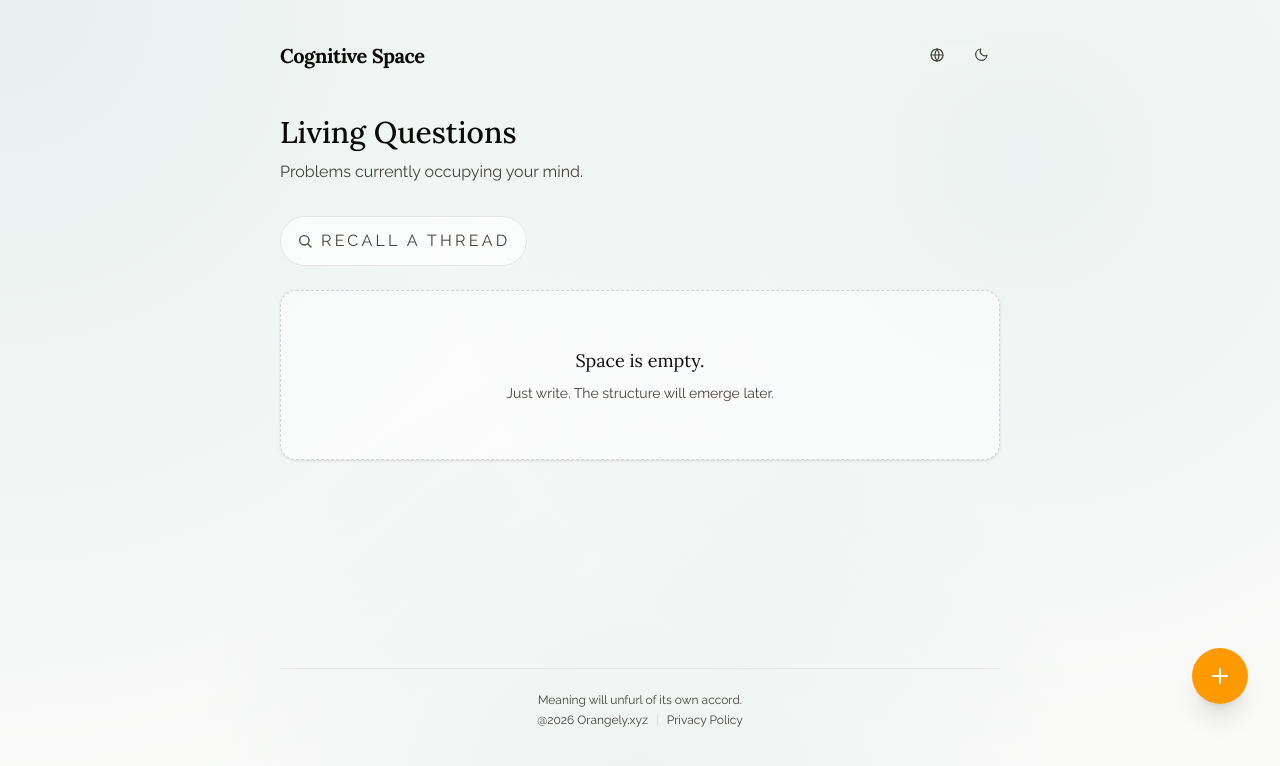
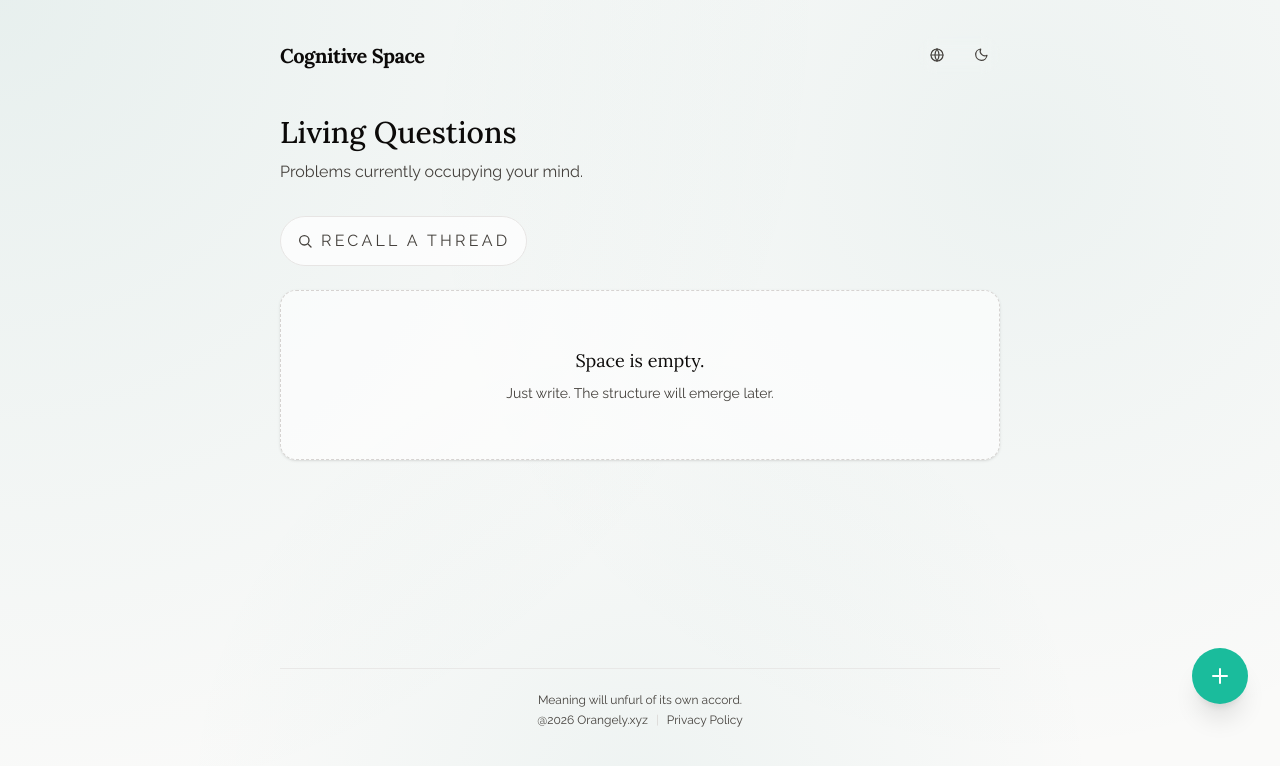
Before and after one commit to mingzhangyang/cognitive-space, a React (Vite) app: page /#/ in a window 1280 px wide. Shown: the top 766 px of the page. Built offline with nearby package versions, Linux system fonts and the light colour scheme.

Commit message:
style: update floating action button color and hover effects for improved visibility

```diff
--- a/views/Home.tsx
+++ b/views/Home.tsx
@@ -232,7 +232,7 @@ const Home: React.FC = () => {
       {fabContainer && createPortal(
         <Link
           to="/write"
-          className="fixed bottom-20 right-4 sm:bottom-24 sm:right-8 bg-amber-500 text-white w-14 h-14 rounded-full flex items-center justify-center shadow-xl hover:scale-105 transition-transform hover:bg-amber-600 focus:outline-none focus:ring-4 focus:ring-amber-200 dark:bg-amber-400 dark:hover:bg-amber-300 dark:focus:ring-amber-500/40 z-50"
+          className="fixed bottom-20 right-4 sm:bottom-24 sm:right-8 bg-[#1abc9c] text-white w-14 h-14 rounded-full flex items-center justify-center shadow-xl hover:scale-105 transition-transform hover:bg-[#16a085] focus:outline-none focus:ring-4 focus:ring-[#9ee7d8] dark:bg-[#1abc9c] dark:hover:bg-[#25d0b2] dark:focus:ring-[#9ee7d8]/50 z-50"
           aria-label="Write"
         >
           <PlusIcon className="w-6 h-6" />
```
